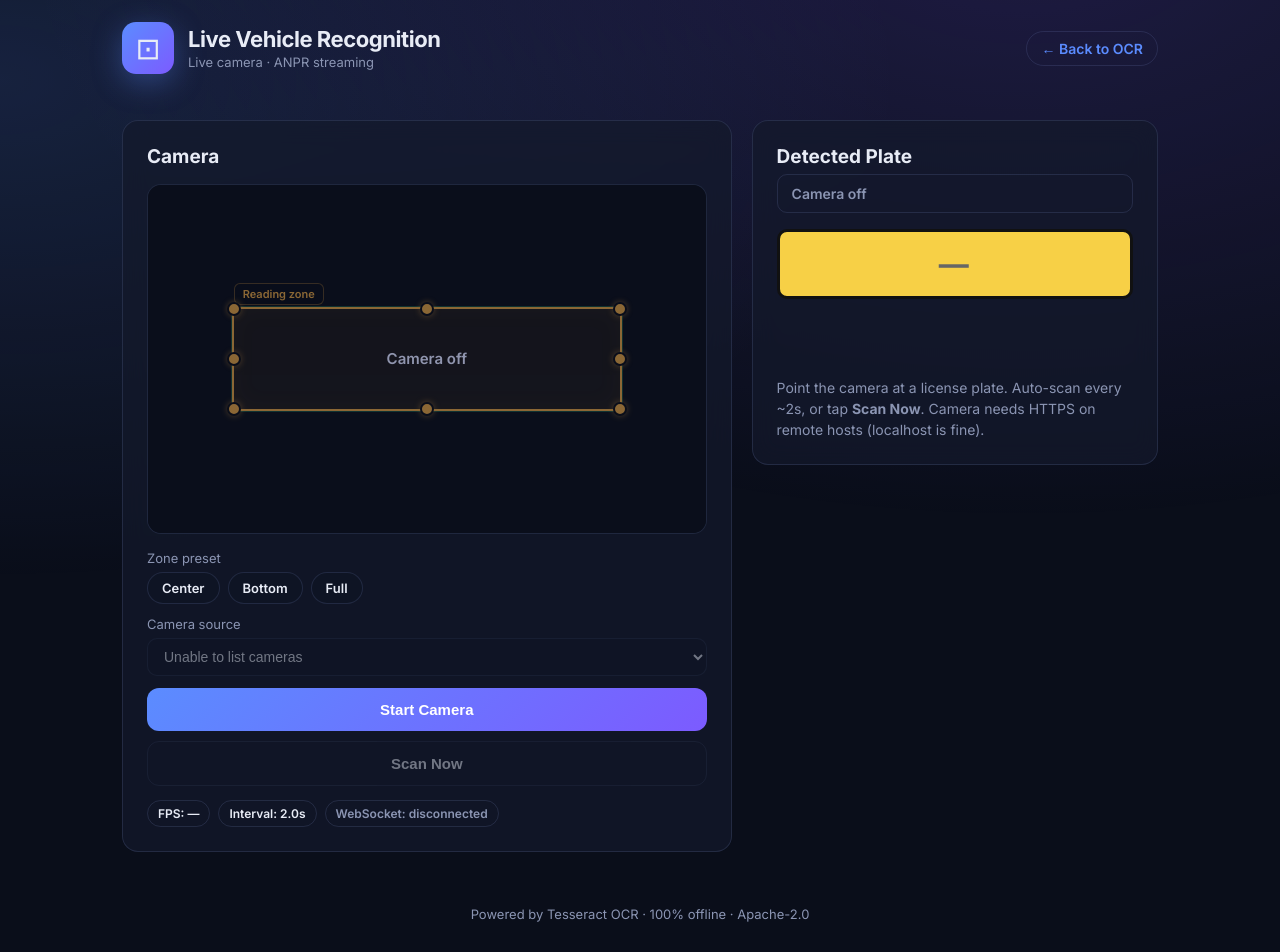
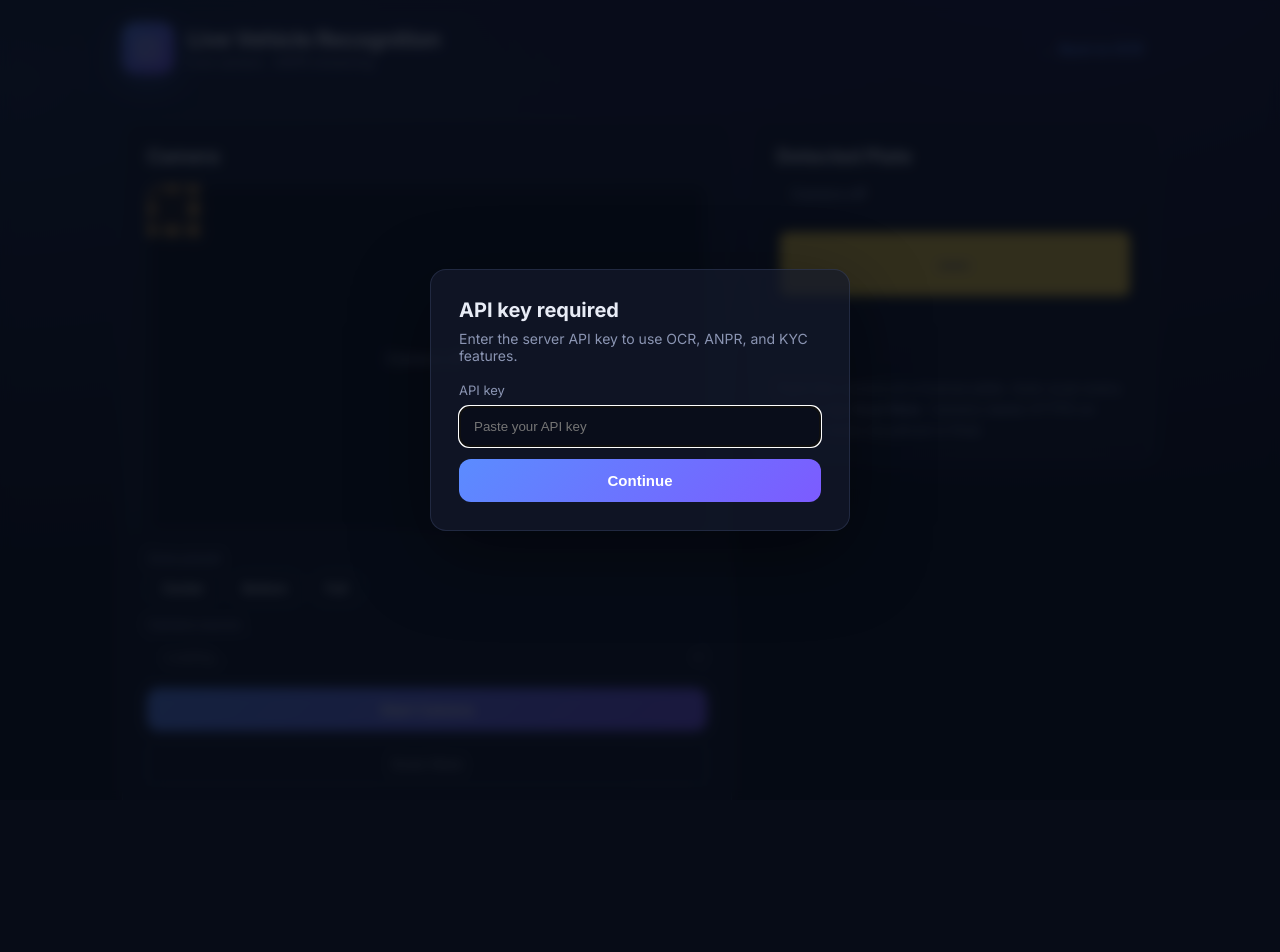
Before and after one commit to ammarsecurity/iraqi-smart-ocr, a FastAPI app: page /anpr/live in a window 1280 px wide. After the commit the page ends 734 px from the top, so only its background shows below. Run offline with FastAPI, Linux system fonts and the light colour scheme.

Commit message:
Add API key authentication for public deployment.
Require OCR_API_KEY on all API routes and WebSocket connections, with a browser gate and updated API docs.

Co-authored-by: Cursor <cursoragent@cursor.com>

```diff
--- a/app/main.py
+++ b/app/main.py
@@ -9,12 +9,14 @@ from contextlib import asynccontextmanager
 from pathlib import Path
 
 from fastapi import FastAPI, File, Form, HTTPException, UploadFile, WebSocket, WebSocketDisconnect
+from fastapi.openapi.utils import get_openapi
 from fastapi.responses import HTMLResponse, JSONResponse
 from fastapi.staticfiles import StaticFiles
 from fastapi.templating import Jinja2Templates
 from starlette.requests import Request
 
 from . import __version__, config
+from .auth import ApiKeyMiddleware, extract_ws_api_key, verify_api_key
 from .core import engine, superres
 from .features import anpr, easyocr_reader, kyc, plate_detector
 from .warmup import warmup_anpr
@@ -34,8 +36,42 @@ async def lifespan(app: FastAPI):
 
 
 app = FastAPI(title="OCR System", version=__version__, lifespan=lifespan)
+app.add_middleware(ApiKeyMiddleware)
 app.mount("/static", StaticFiles(directory=WEB_DIR / "static"), name="static")
 templates = Jinja2Templates(directory=str(WEB_DIR / "templates"))
+
+
+def _custom_openapi():
+    if app.openapi_schema:
+        return app.openapi_schema
+    schema = get_openapi(
+        title=app.title,
+        version=app.version,
+        routes=app.routes,
+        description=app.description,
+    )
+    schema.setdefault("components", {}).setdefault("securitySchemes", {})
+    schema["components"]["securitySchemes"].update(
+        {
+            "ApiKeyHeader": {
+                "type": "apiKey",
+                "in": "header",
+                "name": "X-API-Key",
+                "description": "Project API key (same value as OCR_API_KEY).",
+            },
+            "BearerAuth": {
+                "type": "http",
+                "scheme": "bearer",
+                "description": "Use the API key as the bearer token.",
+            },
+        }
+    )
+    schema["security"] = [{"ApiKeyHeader": []}, {"BearerAuth": []}]
+    app.openapi_schema = schema
+    return app.openapi_schema
+
+
+app.openapi = _custom_openapi
 
 MAX_BYTES = 15 * 1024 * 1024  # 15 MB upload cap
 
@@ -161,6 +197,10 @@ async def api_anpr_frame(file: UploadFile = File(...)):
 @app.websocket("/ws/anpr")
 async def ws_anpr(websocket: WebSocket):
     """Stream JPEG frames for live plate recognition (one frame at a time)."""
+    if not verify_api_key(extract_ws_api_key(websocket)):
+        await websocket.close(code=4401, reason="Invalid or missing API key")
+        return
+
     await websocket.accept()
     processing = False
 
--- /dev/null
+++ b/app/web/static/api-auth.js
@@ -0,0 +1,144 @@
+"use strict";
+
+/** Browser-side API key gate and authenticated fetch helpers. */
+(function () {
+  const STORAGE_KEY = "ocr-api-key";
+
+  function getKey() {
+    return sessionStorage.getItem(STORAGE_KEY) || "";
+  }
+
+  function setKey(key) {
+    sessionStorage.setItem(STORAGE_KEY, key);
+  }
+
+  function clearKey() {
+    sessionStorage.removeItem(STORAGE_KEY);
+  }
+
+  function authHeaders() {
+    const key = getKey();
+    return key ? { "X-API-Key": key } : {};
+  }
+
+  function authFetch(url, options) {
+    const opts = options || {};
+    const headers = Object.assign({}, opts.headers || {}, authHeaders());
+    return fetch(url, Object.assign({}, opts, { headers }));
+  }
+
+  function wsUrl(path) {
+    const proto = location.protocol === "https:" ? "wss:" : "ws:";
+    const key = getKey();
+    const base = `${proto}//${location.host}${path}`;
+    if (!key) return base;
+    return `${base}?api_key=${encodeURIComponent(key)}`;
+  }
+
+  function ensureModal() {
+    let modal = document.getElementById("api-key-modal");
+    if (modal) return modal;
+
+    modal = document.createElement("div");
+    modal.id = "api-key-modal";
+    modal.className = "api-key-modal";
+    modal.innerHTML = `
+      <div class="api-key-modal__card" role="dialog" aria-labelledby="api-key-title" aria-modal="true">
+        <h2 id="api-key-title">API key required</h2>
+        <p class="muted">Enter the server API key to use OCR, ANPR, and KYC features.</p>
+        <form id="api-key-form">
+          <label for="api-key-input">API key</label>
+          <input id="api-key-input" type="password" autocomplete="off" placeholder="Paste your API key" required />
+          <p id="api-key-error" class="api-key-modal__error" hidden></p>
+          <button type="submit" class="run">Continue</button>
+        </form>
+      </div>`;
+    document.body.appendChild(modal);
+    return modal;
+  }
+
+  function showError(message) {
+    const el = document.getElementById("api-key-error");
+    if (!el) return;
+    if (message) {
+      el.textContent = message;
+      el.hidden = false;
+    } else {
+      el.textContent = "";
+      el.hidden = true;
+    }
+  }
+
+  async function authRequired() {
+    const res = await fetch("/api/health");
+    return res.status === 401;
+  }
+
+  async function validateKey(key) {
+    const res = await fetch("/api/health", {
+      headers: { "X-API-Key": key },
+    });
+    if (res.status === 401) {
+      throw new Error("Invalid API key.");
+    }
+    if (!res.ok) {
+      const data = await res.json().catch(() => ({}));
+      throw new Error(data.detail || "Could not verify API key.");
+    }
+    return true;
+  }
+
+  async function requireKey() {
+    const needed = await authRequired();
+    if (!needed) {
+      return getKey();
+    }
+
+    const existing = getKey();
+    if (existing) {
+      return existing;
+    }
+
+    const modal = ensureModal();
+    modal.classList.add("api-key-modal--open");
+    const input = document.getElementById("api-key-input");
+    const form = document.getElementById("api-key-form");
+    input.value = "";
+    showError("");
+    input.focus();
+
+    return new Promise((resolve) => {
+      form.onsubmit = async (ev) => {
+        ev.preventDefault();
+        const key = input.value.trim();
+        if (!key) {
+          showError("API key is required.");
+          return;
+        }
+        const btn = form.querySelector('button[type="submit"]');
+        btn.disabled = true;
+        showError("");
+        try {
+          await validateKey(key);
+          setKey(key);
+          modal.classList.remove("api-key-modal--open");
+          resolve(key);
+        } catch (err) {
+          showError(err.message || "Invalid API key.");
+        } finally {
+          btn.disabled = false;
+        }
+      };
+    });
+  }
+
+  window.OcrAuth = {
+    getKey,
+    setKey,
+    clearKey,
+    authHeaders,
+    authFetch,
+    wsUrl,
+    requireKey,
+  };
+})();
--- a/app/web/static/live-anpr.js
+++ b/app/web/static/live-anpr.js
@@ -53,8 +53,7 @@ let currentRoi = { ...ROI_PRESETS.center };
 let roiDrag = null;
 
 function wsUrl() {
-  const proto = location.protocol === "https:" ? "wss:" : "ws:";
-  return `${proto}//${location.host}/ws/anpr`;
+  return OcrAuth.wsUrl("/ws/anpr");
 }
 
 function confBadge(conf) {
@@ -747,9 +746,13 @@ roiPresetBtns.forEach((btn) => {
   btn.addEventListener("click", () => applyRoiPreset(btn.dataset.preset));
 });
 
-refreshCameraList();
-setRoiLayerMode(false);
-updateRoiDisplay();
+OcrAuth.requireKey().then(() => {
+  refreshCameraList();
+  setRoiLayerMode(false);
+  updateRoiDisplay();
+}).catch(() => {
+  setScanStatus("error", "API key required");
+});
 
 scanBtn.addEventListener("click", () => {
   if (!cameraOn || scanning) return;
--- a/app/web/static/style.css
+++ b/app/web/static/style.css
@@ -436,3 +436,50 @@ footer { text-align: center; color: var(--muted); font-size: 13px; padding: 30px
   .roi-handle--sw { bottom: -11px; left: -11px; }
   .roi-handle--w  { left: -11px; margin-top: -11px; }
 }
+
+/* API key gate */
+.api-key-modal {
+  position: fixed;
+  inset: 0;
+  z-index: 1000;
+  display: none;
+  align-items: center;
+  justify-content: center;
+  padding: 24px;
+  background: rgba(6, 10, 20, 0.82);
+  backdrop-filter: blur(6px);
+}
+.api-key-modal--open { display: flex; }
+.api-key-modal__card {
+  width: min(420px, 100%);
+  background: var(--bg-card);
+  border: 1px solid var(--border);
+  border-radius: var(--radius);
+  padding: 28px;
+  box-shadow: 0 24px 80px rgba(0, 0, 0, 0.45);
+}
+.api-key-modal__card h2 {
+  font-size: 1.25rem;
+  margin-bottom: 8px;
+}
+.api-key-modal__card p { margin-bottom: 18px; }
+.api-key-modal__card label {
+  display: block;
+  font-size: 13px;
+  color: var(--muted);
+  margin-bottom: 8px;
+}
+.api-key-modal__card input {
+  width: 100%;
+  padding: 12px 14px;
+  border-radius: 10px;
+  border: 1px solid var(--border);
+  background: rgba(8, 12, 24, 0.8);
+  color: var(--text);
+  margin-bottom: 12px;
+}
+.api-key-modal__error {
+  color: var(--bad);
+  font-size: 13px;
+  margin-bottom: 12px;
+}
--- a/app/web/templates/index.html
+++ b/app/web/templates/index.html
@@ -133,6 +133,7 @@
     <span>Powered by Tesseract OCR · 100% offline · Apache-2.0</span>
   </footer>
 
+  <script src="/static/api-auth.js?v=20250607"></script>
   <script src="/static/app.js?v=20250607"></script>
 </body>
 </html>
--- a/app/web/templates/live_anpr.html
+++ b/app/web/templates/live_anpr.html
@@ -1,187 +1,95 @@
 <!DOCTYPE html>
-
 <html lang="en">
-
 <head>
-
   <meta charset="UTF-8" />
-
   <meta name="viewport" content="width=device-width, initial-scale=1.0" />
-
   <title>Live ANPR — Vehicle Recognition</title>
-
   <link rel="preconnect" href="https://fonts.googleapis.com" />
-
   <link href="https://fonts.googleapis.com/css2?family=Inter:wght@400;500;600;700&family=Cairo:wght@400;600;700&display=swap" rel="stylesheet" />
-
   <link rel="stylesheet" href="/static/style.css" />
-
 </head>
-
 <body class="live-page">
-
   <div class="bg-grid"></div>
 
+  <header class="topbar">
+    <div class="brand">
+      <span class="logo">⊡</span>
+      <div>
+        <h1>Live Vehicle Recognition</h1>
+        <p class="tagline">Live camera · ANPR streaming</p>
+      </div>
+    </div>
+    <a href="/" class="back-link">← Back to OCR</a>
+  </header>
 
-
-  <header class="topbar">
-
-    <div class="brand">
-
-      <span class="logo">⊡</span>
-
-      <div>
-
-        <h1>Live Vehicle Recognition</h1>
-
-        <p class="tagline">Live camera · ANPR streaming</p>
-
+  <main class="live-main">
+    <div class="live-grid">
+      <div class="card live-camera-card">
+        <h2>Camera</h2>
+        <div class="video-wrap">
+          <video id="video" playsinline muted autoplay></video>
+          <div id="roi-layer" class="roi-layer">
+            <div id="roi-box" class="roi-box">
+              <span class="roi-box__label">Reading zone</span>
+              <span class="roi-handle roi-handle--nw" data-handle="nw"></span>
+              <span class="roi-handle roi-handle--n" data-handle="n"></span>
+              <span class="roi-handle roi-handle--ne" data-handle="ne"></span>
+              <span class="roi-handle roi-handle--e" data-handle="e"></span>
+              <span class="roi-handle roi-handle--se" data-handle="se"></span>
+              <span class="roi-handle roi-handle--s" data-handle="s"></span>
+              <span class="roi-handle roi-handle--sw" data-handle="sw"></span>
+              <span class="roi-handle roi-handle--w" data-handle="w"></span>
+            </div>
+          </div>
+          <div id="plate-box" class="plate-box" hidden></div>
+          <canvas id="capture" hidden></canvas>
+          <div id="video-overlay" class="video-overlay video-overlay--off">
+            <span>Camera off</span>
+          </div>
+        </div>
+        <div class="roi-presets">
+          <span class="roi-presets__label">Zone preset</span>
+          <div class="roi-presets__buttons">
+            <button type="button" class="roi-preset-btn" data-preset="center">Center</button>
+            <button type="button" class="roi-preset-btn" data-preset="bottom">Bottom</button>
+            <button type="button" class="roi-preset-btn" data-preset="full">Full</button>
+          </div>
+        </div>
+        <div class="live-camera-picker">
+          <label for="camera-select" class="live-camera-picker__label">Camera source</label>
+          <select id="camera-select" disabled>
+            <option value="">Loading…</option>
+          </select>
+        </div>
+        <div class="live-controls">
+          <button id="toggle-btn" class="run live-toggle">Start Camera</button>
+          <button id="scan-btn" class="run run--secondary" disabled>Scan Now</button>
+        </div>
+        <div class="live-meta">
+          <span id="fps-label" class="meta-pill">FPS: —</span>
+          <span id="throttle-label" class="meta-pill">Interval: 2.0s</span>
+          <span id="ws-label" class="meta-pill meta-pill--muted">WebSocket: disconnected</span>
+        </div>
       </div>
 
+      <div class="card live-result-card">
+        <h2>Detected Plate</h2>
+        <div id="scan-status" class="scan-status scan-status--off">Camera off</div>
+        <div id="plate-display" class="plate plate--empty" dir="ltr">—</div>
+        <div id="conf-display" class="conf-row"></div>
+        <div id="time-display" class="time-row muted"></div>
+        <p id="hint" class="muted live-hint">
+          Point the camera at a license plate. Auto-scan every ~2s, or tap <strong>Scan Now</strong>. Camera needs HTTPS on remote hosts (localhost is fine).
+        </p>
+      </div>
     </div>
-
-    <a href="/" class="back-link">← Back to OCR</a>
-
-  </header>
-
-
-
-  <main class="live-main">
-
-    <div class="live-grid">
-
-      <div class="card live-camera-card">
-
-        <h2>Camera</h2>
-
-        <div class="video-wrap">
-
-          <video id="video" playsinline muted autoplay></video>
-
-          <div id="roi-layer" class="roi-layer">
-
-            <div id="roi-box" class="roi-box">
-
-              <span class="roi-box__label">Reading zone</span>
-
-              <span class="roi-handle roi-handle--nw" data-handle="nw"></span>
-
-              <span class="roi-handle roi-handle--n" data-handle="n"></span>
-
-              <span class="roi-handle roi-handle--ne" data-handle="ne"></span>
-
-              <span class="roi-handle roi-handle--e" data-handle="e"></span>
-
-              <span class="roi-handle roi-handle--se" data-handle="se"></span>
-
-              <span class="roi-handle roi-handle--s" data-handle="s"></span>
-
-              <span class="roi-handle roi-handle--sw" data-handle="sw"></span>
-
-              <span class="roi-handle roi-handle--w" data-handle="w"></span>
-
-            </div>
-
-          </div>
-
-          <div id="plate-box" class="plate-box" hidden></div>
-
-          <canvas id="capture" hidden></canvas>
-
-          <div id="video-overlay" class="video-overlay video-overlay--off">
-
-            <span>Camera off</span>
-
-          </div>
-
-        </div>
-
-        <div class="roi-presets">
-
-          <span class="roi-presets__label">Zone preset</span>
-
-          <div class="roi-presets__buttons">
-
-            <button type="button" class="roi-preset-btn" data-preset="center">Center</button>
-
-            <button type="button" class="roi-preset-btn" data-preset="bottom">Bottom</button>
-
-            <button type="button" class="roi-preset-btn" data-preset="full">Full</button>
-
-          </div>
-
-        </div>
-
-        <div class="live-camera-picker">
-
-          <label for="camera-select" class="live-camera-picker__label">Camera source</label>
-
-          <select id="camera-select" disabled>
-
-            <option value="">Loading…</option>
-
-          </select>
-
-        </div>
-
-        <div class="live-controls">
-
-          <button id="toggle-btn" class="run live-toggle">Start Camera</button>
-
-          <button id="scan-btn" class="run run--secondary" disabled>Scan Now</button>
-
-        </div>
-
-        <div class="live-meta">
-
-          <span id="fps-label" class="meta-pill">FPS: —</span>
-
-          <span id="throttle-label" class="meta-pill">Interval: 2.0s</span>
-
-          <span id="ws-label" class="meta-pill meta-pill--muted">WebSocket: disconnected</span>
-
-        </div>
-
-      </div>
-
-
-
-      <div class="card live-result-card">
-
-        <h2>Detected Plate</h2>
-
-        <div id="scan-status" class="scan-status scan-status--off">Camera off</div>
-
-        <div id="plate-display" class="plate plate--empty" dir="ltr">—</div>
-
-        <div id="conf-display" class="conf-row"></div>
-
-        <div id="time-display" class="time-row muted"></div>
-
-        <p id="hint" class="muted live-hint">
-
-          Point the camera at a license plate. Auto-scan every ~2s, or tap <strong>Scan Now</strong>. Camera needs HTTPS on remote hosts (localhost is fine).
-
-        </p>
-
-      </div>
-
-    </div>
-
   </main>
 
-
-
   <footer>
-
     <span>Powered by Tesseract OCR · 100% offline · Apache-2.0</span>
-
   </footer>
 
-
-
-  <script src="/static/live-anpr.js"></script>
-
+  <script src="/static/api-auth.js?v=20250607"></script>
+  <script src="/static/live-anpr.js?v=20250607"></script>
 </body>
-
 </html>
```
Also changed, not shown: app/auth.py (added, +84 -0 lines), app/config.py (+33 -0 lines), app/web/static/app.js (+7 -3 lines), docs/API.md (+107 -0 lines), 2 other files.
